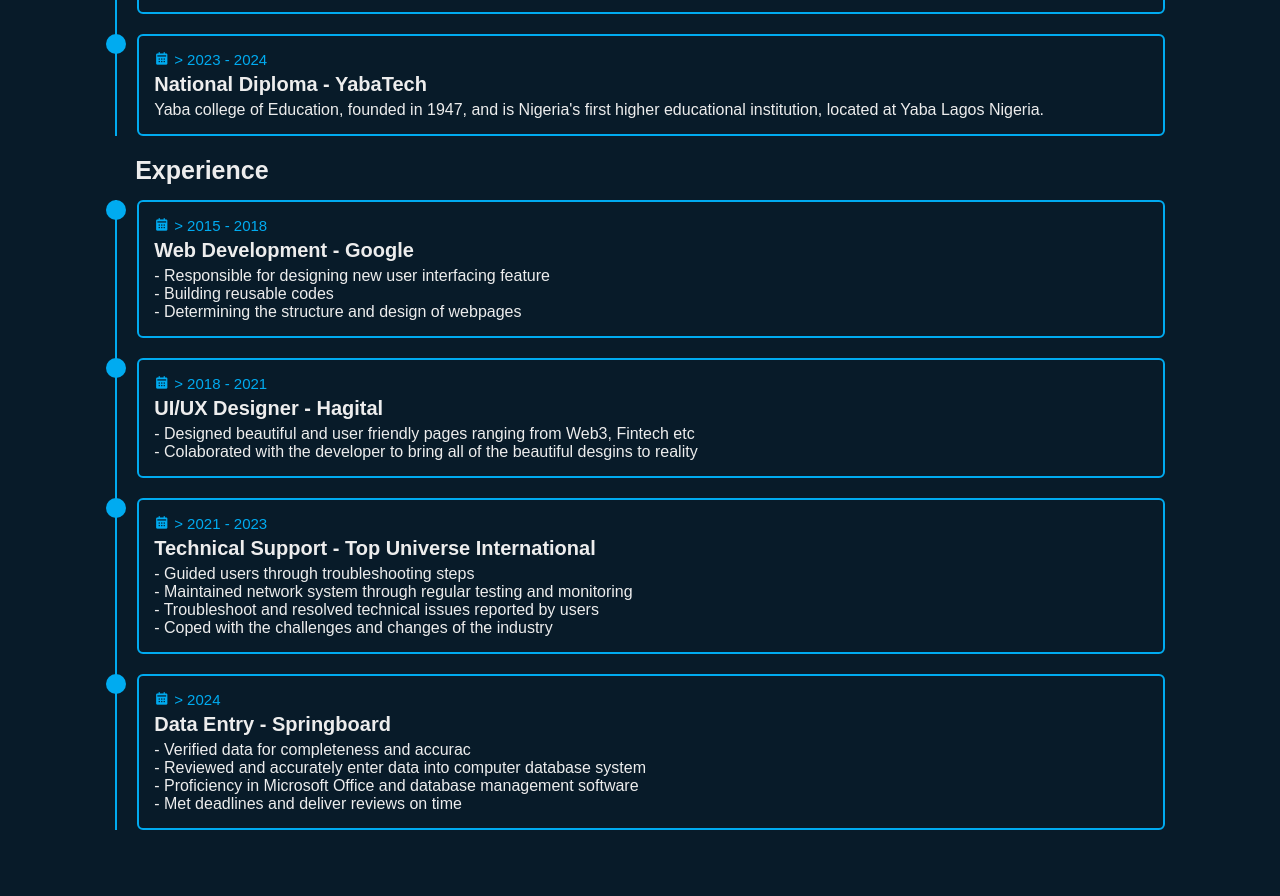
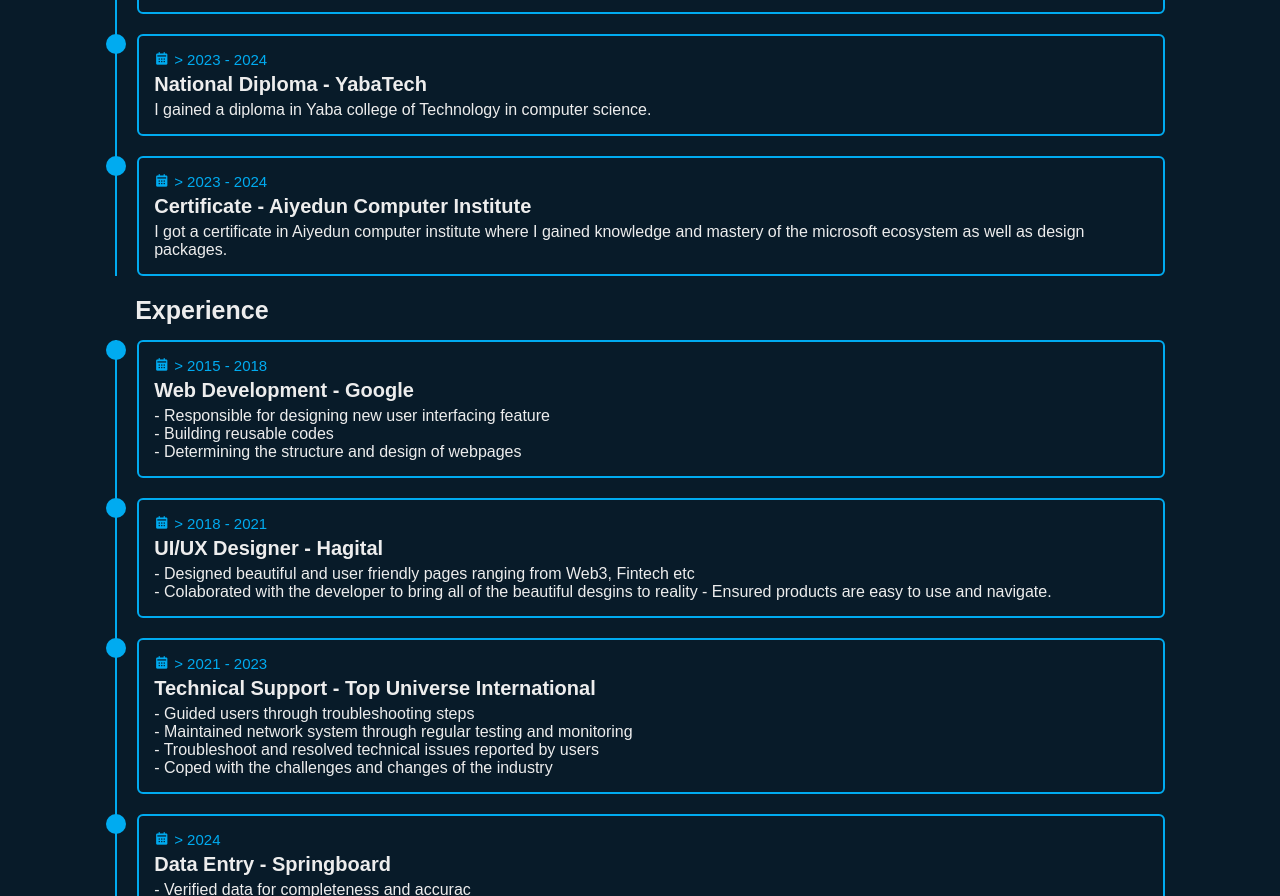
Before and after one commit to Billionaire-Developer/Billionaire.Developer, a plain HTML site: page index.html in a window 1280 px wide. Shown: the part 2146-3042 px from the top of the page. Drawn offline with nearby package versions, Linux system fonts and the light colour scheme.

Commit message:
Update index.html

```diff
--- a/index.html
+++ b/index.html
@@ -110,8 +110,17 @@
                         <div class="content">
                             <div class="year"><i class='bx bxs-calendar'></i>> 2023 - 2024</div>
                             <h3>National Diploma - YabaTech</h3>
-                            <p>Yaba college of Education, founded in 1947, and is Nigeria's first
-                                higher educational institution, located at Yaba Lagos Nigeria.
+                            <p>I gained a diploma in Yaba college of Technology in computer science.
+                            </p>
+                        </div>
+                    </div>
+
+                       <div class="education-content">
+                        <div class="content">
+                            <div class="year"><i class='bx bxs-calendar'></i>> 2023 - 2024</div>
+                            <h3>Certificate - Aiyedun Computer Institute</h3>
+                            <p>I got a certificate in Aiyedun computer institute where I gained knowledge
+                                and mastery of the microsoft ecosystem as well as design packages.
                             </p>
                         </div>
                     </div>
@@ -124,7 +133,8 @@
                             <div class="content">
                                 <div class="year"><i class='bx bxs-calendar'></i>> 2015 - 2018</div>
                                 <h3>Web Development - Google</h3>
-                                <p>- Responsible for designing new user interfacing feature<br> - Building reusable codes<br>
+                                <p>- Responsible for designing new user interfacing feature<br>
+                                    - Building reusable codes<br>
                                     - Determining the structure and design of webpages<br>
                                 </p>
                             </div>
@@ -135,7 +145,8 @@
                                 <div class="year"><i class='bx bxs-calendar'></i>> 2018 - 2021</div>
                                 <h3>UI/UX Designer - Hagital</h3>
                                 <p>- Designed beautiful and user friendly pages ranging from Web3, Fintech etc<br>
-                                    - Colaborated with the developer to bring all of the beautiful desgins to reality</p>
+                                    - Colaborated with the developer to bring all of the beautiful desgins to reality
+                                    - Ensured products are easy to use and navigate.</p>
                             </div>
                         </div>
 
```
